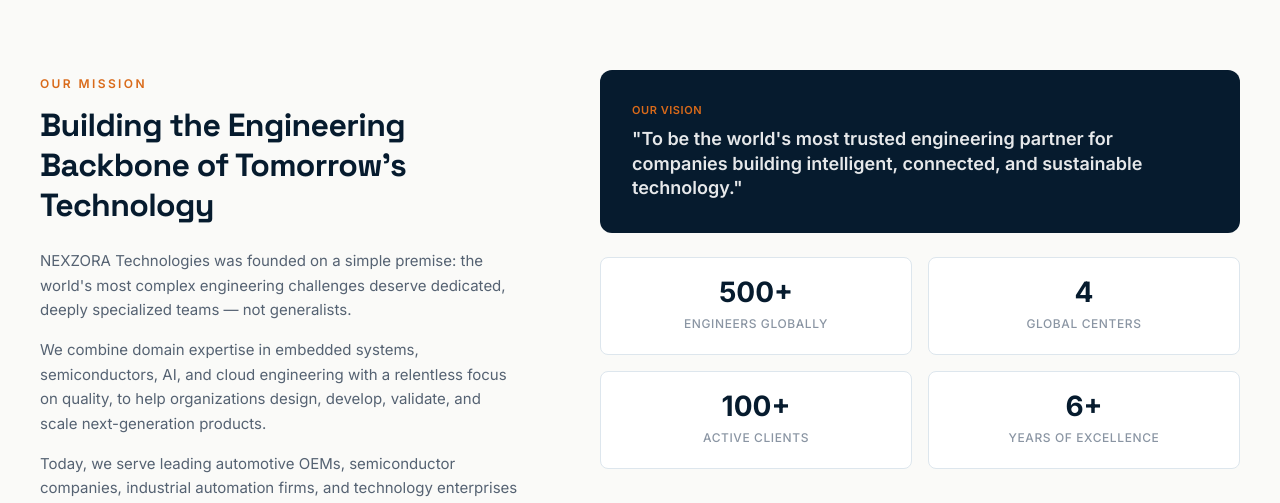
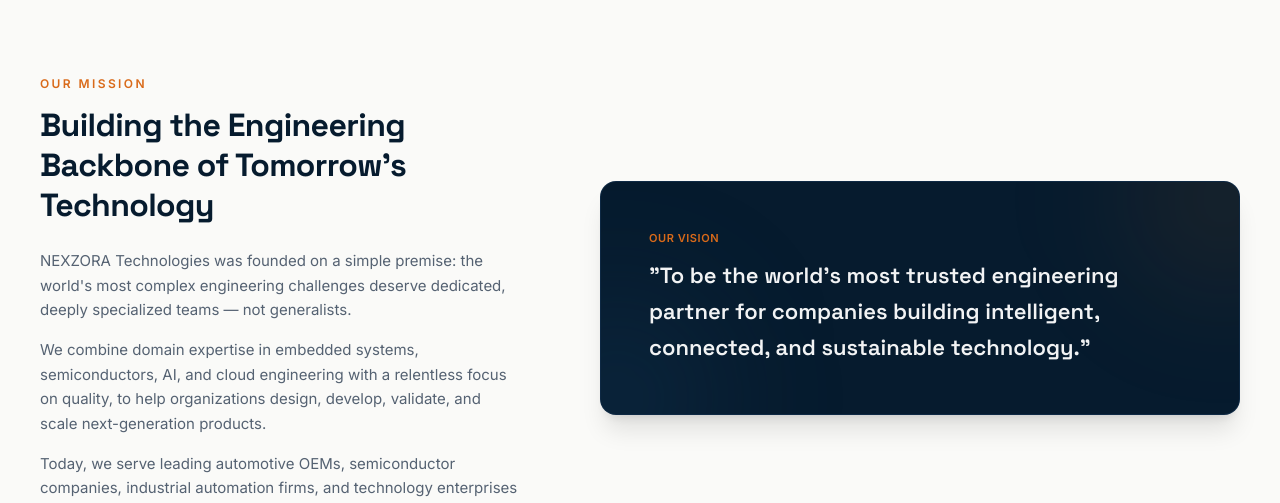
Before and after one commit to jonathan-thoms/nexzora-web-3, a React (Vite) app: page /company in a window 1280 px wide. Shown: the part 449-952 px from the top of the page. Built offline with nearby package versions, Linux system fonts and the light colour scheme.

Commit message:
Hide preliminary stats number sections on Company and Careers pages

```diff
--- a/src/pages/Careers.jsx
+++ b/src/pages/Careers.jsx
@@ -181,7 +181,8 @@
         subtitle="Join a global team of engineers solving the hardest problems in automotive, semiconductors, AI, and cloud — with real ownership from day one."
       />
 
-      {/* ── Culture Stats ── */}
+      {/* ── Culture Stats (Hidden for early stage — re-enable later) ── */}
+      {/*
       <section className="py-12 lg:py-14 bg-navy-950">
         <div className="mx-auto max-w-[1320px] px-6 lg:px-10">
           <div className="grid grid-cols-2 lg:grid-cols-4 gap-8">
@@ -205,6 +206,7 @@
           </div>
         </div>
       </section>
+      */}
 
       {/* ── Why Join Us ── */}
       <section className="py-16 lg:py-20 bg-surface" id="culture">
--- a/src/pages/Company.jsx
+++ b/src/pages/Company.jsx
@@ -131,28 +131,35 @@
                   We combine domain expertise in embedded systems, semiconductors, AI, and cloud engineering with a relentless focus on quality, to help organizations design, develop, validate, and scale next-generation products.
                 </p>
                 <p>
-                  Today, we serve leading automotive OEMs, semiconductor companies, industrial automation firms, and technology enterprises across four global engineering centers.
+                  Today, we serve leading automotive OEMs, semiconductor companies, industrial automation firms, and technology enterprises across three global engineering centers.
                 </p>
               </motion.div>
             </div>
 
-            {/* Right — Vision / Key numbers */}
-            <div className="flex-1">
+            {/* Right — Vision */}
+            <div className="flex-1 flex flex-col justify-center">
               <motion.div
                 variants={fadeUp}
                 initial="hidden"
                 whileInView="visible"
                 viewport={{ once: true }}
                 custom={0.15}
-                className="p-8 rounded-xl bg-navy-950 text-white mb-6"
+                className="relative p-8 sm:p-10 lg:p-12 rounded-2xl bg-navy-950 text-white border border-navy-800/80 shadow-xl overflow-hidden"
               >
-                <span className="text-[11px] font-semibold uppercase tracking-wider text-zenith mb-2 block">Our Vision</span>
-                <p className="text-[18px] font-semibold leading-snug text-white/90">
-                  "To be the world's most trusted engineering partner for companies building intelligent, connected, and sustainable technology."
-                </p>
+                {/* Ambient glow */}
+                <div className="absolute -top-20 -right-20 w-48 h-48 bg-zenith/10 rounded-full blur-3xl pointer-events-none" />
+                <div className="absolute -bottom-20 -left-20 w-48 h-48 bg-navy-700/30 rounded-full blur-3xl pointer-events-none" />
+
+                <div className="relative z-10">
+                  <span className="text-[11px] font-semibold uppercase tracking-wider text-zenith mb-3 block">Our Vision</span>
+                  <p className="text-[20px] sm:text-[22px] font-semibold leading-relaxed text-white/95 font-display">
+                    "To be the world's most trusted engineering partner for companies building intelligent, connected, and sustainable technology."
+                  </p>
+                </div>
               </motion.div>
 
-              <div className="grid grid-cols-2 gap-4">
+              {/* Key numbers stats (Hidden for early stage — re-enable later)
+              <div className="grid grid-cols-2 gap-4 mt-6">
                 {[
                   { number: '500+', label: 'Engineers Globally' },
                   { number: '4', label: 'Global Centers' },
@@ -172,6 +179,7 @@
                   </motion.div>
                 ))}
               </div>
+              */}
             </div>
           </div>
         </div>
```
